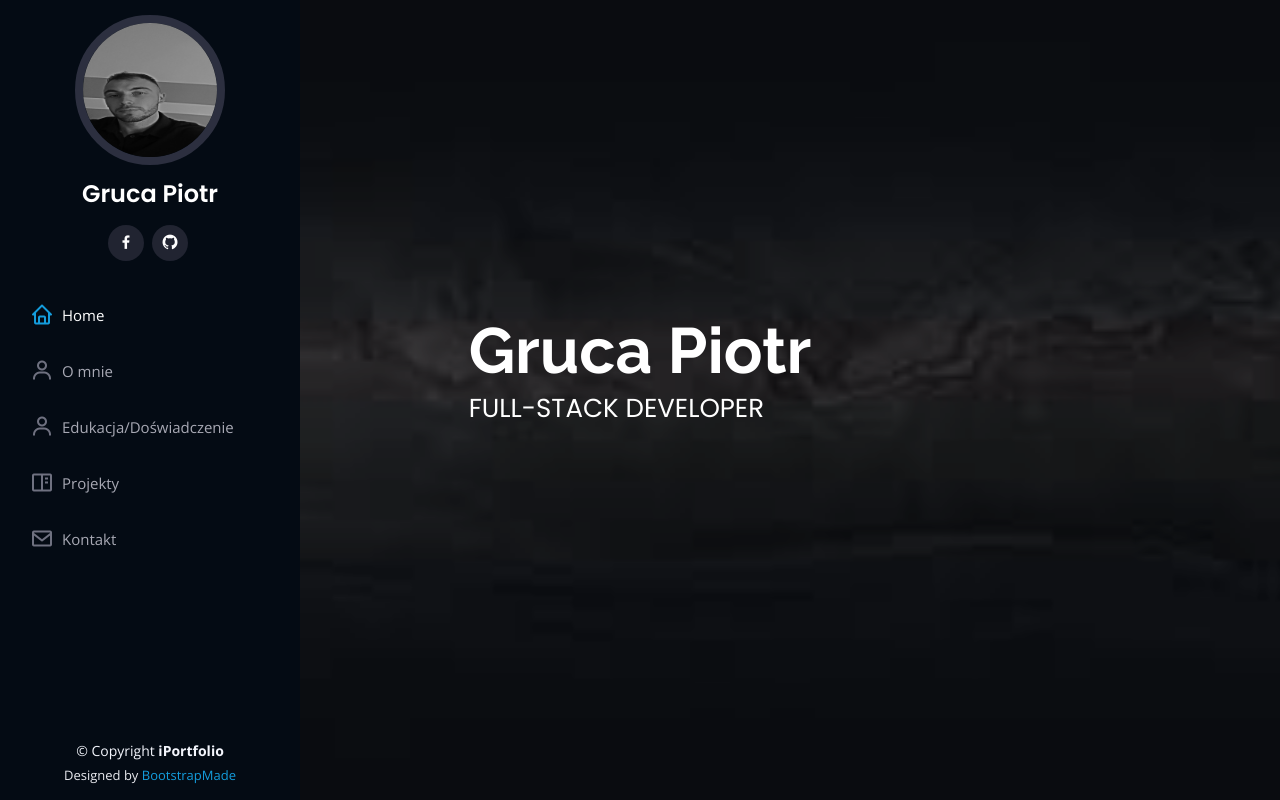
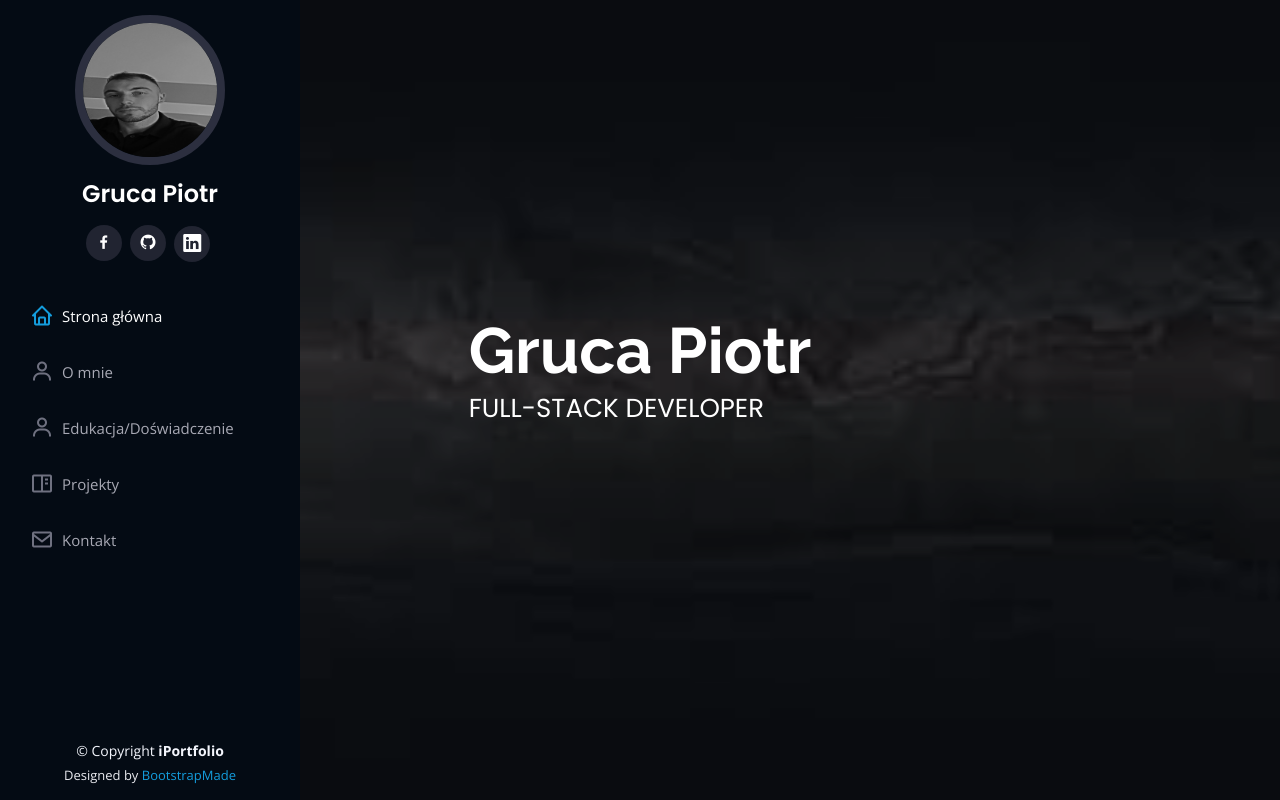
Before and after one commit to p738dev/MyPortfolio, a plain HTML site: page index.html in a window 1280 px wide. Shown: the top 800 px of the page. Drawn offline with nearby package versions, Linux system fonts and the light colour scheme.

Commit message:
Add linkedin link

```diff
--- a/index.html
+++ b/index.html
@@ -76,6 +76,11 @@
               class="google-plus"
               ><i class="bx bxl-github"></i
             ></a>
+            <a
+              href="https://www.linkedin.com/in/piotr-gruca-15a2592a1"
+              class="google-plus"
+              ><i class="bi bi-linkedin"></i
+            ></a>
           </div>
         </div>
         <nav
@@ -87,7 +92,7 @@
               <a
                 href="#hero"
                 class="nav-link scrollto active"
-                ><i class="bx bx-home"></i><span>Home</span></a
+                ><i class="bx bx-home"></i><span>Strona główna</span></a
               >
             </li>
             <li>
```
